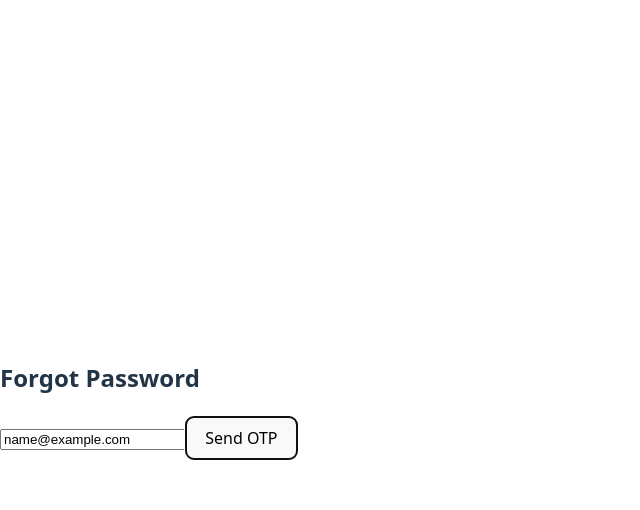
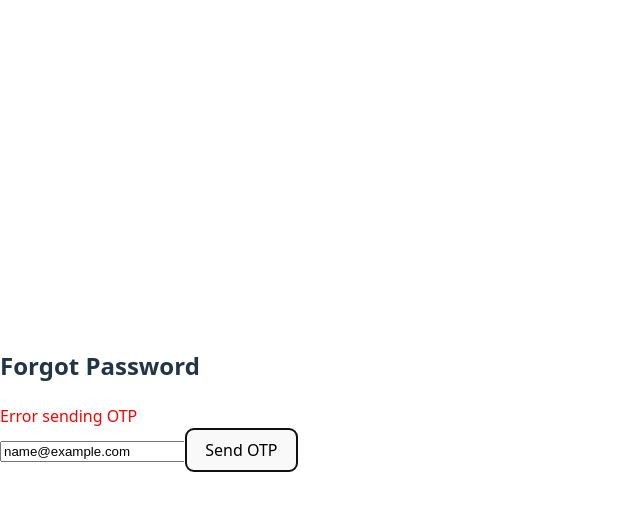
Before and after one commit to prvtia/auth-app, a React (Vite) app in the folder frontend/: page /forgot-password in a window 1280 px wide. Both pictures are taken after typing "name@example.com" into the empty fields and a click on the button "Send OTP". Shown: the top 510 px of the page, without its empty margins (0-640 px from the left). Built offline with nearby package versions, Linux system fonts and the light colour scheme; no server answers.

Commit message:
add max login attempts, forgot password timer and max attempts

```diff
--- a/frontend/src/App.jsx
+++ b/frontend/src/App.jsx
@@ -14,7 +14,6 @@ function App()
         <Router>
             <Routes>
                 <Route path="/" element={<Home />} />
-                <Route path="/forgot-password" element={<ForgotPassword />} />
                 <Route path="/register" element={<Register />} />
                 <Route path="/verify-otp" element={<VerifyOTP />} />
                 <Route path="/set-credentials" element={<SetCredentials />} />
--- a/frontend/src/pages/ForgotPassword.jsx
+++ b/frontend/src/pages/ForgotPassword.jsx
@@ -1,4 +1,4 @@
-import React, { useState } from 'react';
+import React, { useState, useEffect } from 'react';
 import { useNavigate } from 'react-router-dom';
 import API from "../api";
 
@@ -8,7 +8,29 @@ const ForgotPassword = () =>
     const [otp, setOTP] = useState('');
     const [newPassword, setNewPassword] = useState('');
     const [step, setStep] = useState(1);
+    const [message, setMessage] = useState('');
+    const [error, setError] = useState('');
+    const [otpTimer, setOtpTimer] = useState(60);
+    const [otpAttemptsLeft, setOtpAttemptsLeft] = useState(3);
     const navigate = useNavigate();
+
+    useEffect(() =>
+        {
+            if (step === 2 && otpTimer > 0)
+            {
+                const timer = setInterval(() =>
+                {
+                    setOtpTimer((prev) => prev - 1);
+                }, 1000);
+                return () => clearInterval(timer);
+            }
+            else if (otpTimer === 0)
+            {
+                setError("OTP expired. Redirecting...");
+                setOtpAttemptsLeft(0);
+                setTimeout(() => navigate('/') , 3000);
+            }
+        }, [otpTimer, step]);
 
     const handleSendOTP = async () =>
     {
@@ -16,26 +38,51 @@ const ForgotPassword = () =>
         {
             const response = await API.post("/api/otp/send", { email });
             console.log(response.data);
+            setMessage(response.data.message || "OTP sent successfully");
+            setError('');
+            setOtpTimer(60);
+            setOtpAttemptsLeft(3);
             setStep(2);
         }
         catch (error)
         {
-            alert(error.response?.data?.message || 'Error sending OTP');
+            setError(error.response?.data?.message || 'Error sending OTP');
+            setMessage('');
         }
     };
 
     const handleVerifyOTP = async () =>
     {
+        if (otpTimer === 0)
+        {
+            setMessage('');
+            setError("OTP expired. Redirecting...");
+            setTimeout(() => navigate('/') , 3000);
+            return;
+        }
         try
         {
             const response = await API.post('/api/otp/verify', { email, otp });
             console.log(response.data);
+            setMessage(response.data.message || "OTP verified. Set your new password.");
+            setError('');
             setStep(3);
-            alert('OTP verified. Set your new password.');
         }
         catch (error)
         {
-            alert(error.response?.data?.message || 'Error verifying OTP');
+            if (otpAttemptsLeft > 1)
+            {
+                setOtpAttemptsLeft(otpAttemptsLeft - 1);
+                setError(`Incorrect OTP. Attempts left: ${otpAttemptsLeft - 1}`);
+                setMessage('');
+            }
+            else
+            {
+                setError("Maximum OTP attempts reached. Redirecting...");
+                setMessage('');
+                setStep(1);
+                setTimeout(() => navigate('/') , 3000);
+            }
         }
     };
 
@@ -44,20 +91,24 @@ const ForgotPassword = () =>
         try
         {
             await API.post('/api/auth/reset-password', { email, newPassword });
-            alert('Password reset successfully');
+            setMessage("Password reset successfully");
+            setError('');
             navigate('/login');
         }
         catch (error)
         {
-            alert(error.response?.data?.message || 'Error resetting password');
+            setError(error.response?.data?.message || 'Error resetting password');
+            setMessage('');
         }
     };
 
     return (
         <div>
+            <h2>Forgot Password</h2>
+            {message && <div style={{ color: "green" }}>{message}</div>}
+            {error && <div style={{ color: "red" }}>{error}</div>}
             {step === 1 && (
                 <div>
-                    <h2>Forgot Password</h2>
                     <input
                         type="email"
                         placeholder="Enter your email"
@@ -77,6 +128,7 @@ const ForgotPassword = () =>
                         onChange={(e) => setOTP(e.target.value)}
                     />
                     <button onClick={handleVerifyOTP}>Verify OTP</button>
+                    <p>OTP expires in: <b>{otpTimer}s</b></p>
                 </div>
             )}
             {step === 3 && (
--- a/frontend/src/pages/Login.jsx
+++ b/frontend/src/pages/Login.jsx
@@ -8,6 +8,7 @@ function Login()
     const [password, setPassword] = useState("");
     const [errorMessage, setErrorMessage] = useState("");
     const [successMessage, setSuccessMessage] = useState("");
+    const [attemptsLeft, setAttemptsLeft] = useState(3);
     const navigate = useNavigate();
 
     const handleLogin = async (e) =>
@@ -15,6 +16,13 @@ function Login()
         e.preventDefault();
         setErrorMessage("");
         setSuccessMessage("");
+
+        if (attemptsLeft === 0)
+        {
+            setErrorMessage("Maximum login attempts reached. Redirecting...");
+            setTimeout(() => navigate('/') , 3000);
+            return;
+        }
 
         try
         {
@@ -30,15 +38,21 @@ function Login()
         {
             if (error.response?.status === 400)
                 {
-                    const errorMsg = error.response.data.message;
-                    if (errorMsg.includes("Invalid credentials"))
+                    setAttemptsLeft(prev =>
                     {
-                        setErrorMessage("Invalid credentials! Please try again.");
-                    }
-                    else
-                    {
-                        setErrorMessage(errorMsg || "Login failed. Please try again.");
-                    }
+                        if (prev === 1)
+                        {
+                            setErrorMessage("Maximum login attempts reached. Redirecting...");
+                            setTimeout(() => navigate('/') , 3000);
+                            return 0;
+                        }
+                        else
+                        {
+                            setErrorMessage(`Invalid credentials! Attempts left: ${prev - 1}`);
+                            return prev - 1;
+                        }
+                    });
+
                     setUsername("");
                     setPassword("");
                 }
@@ -62,6 +76,7 @@ function Login()
                     value={username}
                     onChange={(e) => setUsername(e.target.value)}
                     required
+                    disabled={attemptsLeft === 0}
                 />
                 <input
                     type="password"
@@ -69,8 +84,9 @@ function Login()
                     value={password}
                     onChange={(e) => setPassword(e.target.value)}
                     required
+                    disabled={attemptsLeft === 0}
                 />
-                <button type="submit">Login</button>
+                 <button type="submit" disabled={attemptsLeft === 0}>Login</button>
             </form>
         </div>
     );
```
Also changed, not shown: 1 other file (tests, documents, lock files or other folders).
